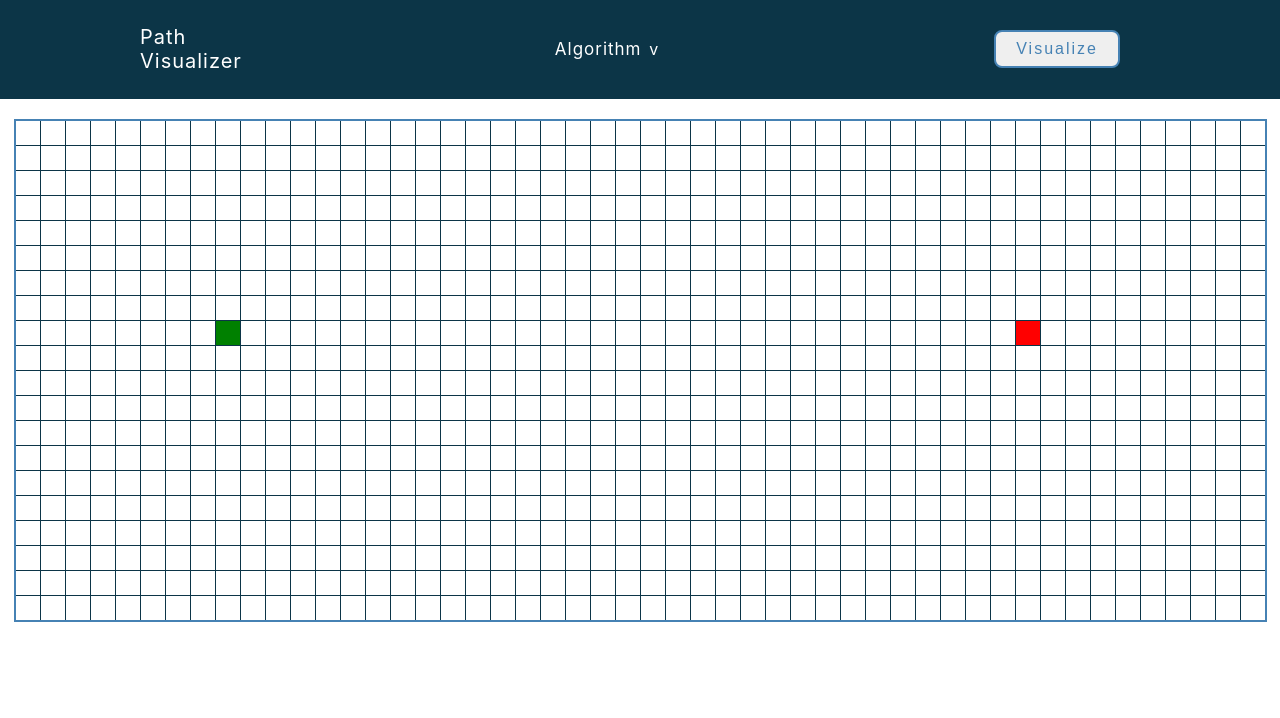
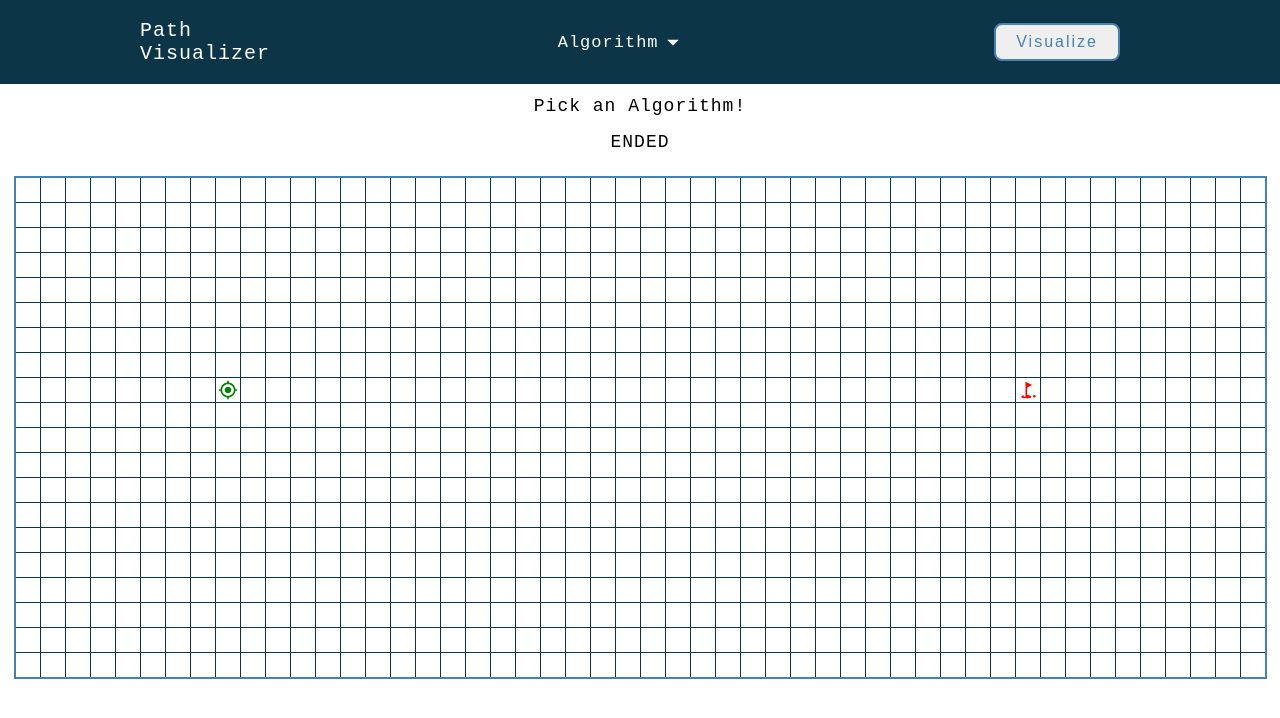
Before and after one commit to Hari01V/path-visualizer, a React (Create React App) app: page / in a window 1280 px wide. Shown: the top 718 px of the page. Built offline with nearby package versions, Linux system fonts and the light colour scheme.

Commit message:
removed interference

```diff
--- a/src/Algorithms/bfs.js
+++ b/src/Algorithms/bfs.js
@@ -1,4 +1,4 @@
-const visualize_BFS = (board) => {
+const visualize_BFS = (board, setVisualizing) => {
   let no_of_rows = board.length;
   let no_of_cols = board[0].length;
 
@@ -53,6 +53,9 @@ const visualize_BFS = (board) => {
     let { row, col } = path[i];
     setTimeout(() => {
       document.querySelector(`#cell-${row}-${col} .cell`).classList.add("path");
+      if (i == 0) {
+        setVisualizing(false);
+      }
     }, wait_time_factor * time_count);
     time_count++;
   }
--- a/src/App.css
+++ b/src/App.css
@@ -1,3 +1,4 @@
 .App{
   width: 100%;
+  font-family: monospace;
 }
--- a/src/Components/Cell.js
+++ b/src/Components/Cell.js
@@ -1,4 +1,6 @@
 import React from 'react';
+import GpsFixedIcon from '@material-ui/icons/GpsFixed';
+import GolfCourseIcon from '@material-ui/icons/GolfCourse';
 
 import '../styles/Cell.css';
 
@@ -7,7 +9,7 @@ export default function Cell(props) {
   let { onClick, onMouseEnter, onMouseDown, onMouseUp, onMouseLeave } = props;
   let { row, col, isStart, isEnd, isWall, isVisited } = props.cell;
 
-  let class_name = `cell ${isStart ? "start" : ""} ${isEnd ? "end" : ""} ${isWall ? "wall" : ""} ${isVisited ? "visited" : ""}`;
+  let class_name = `cell ${isStart ? "start" : ""} ${isEnd ? "end" : ""} ${isWall ? "wall" : ""}`;
 
   if (row === 0 && col === 0) {
     console.log("rerendered");
@@ -20,6 +22,8 @@ export default function Cell(props) {
       onMouseDown={onMouseDown}
       onMouseUp={onMouseUp}
       onMouseLeave={onMouseLeave}>
+      {isEnd ? <GolfCourseIcon /> : ""}
+      {isStart ? <GpsFixedIcon /> : ""}
     </div>
   )
 }
--- a/src/Components/Dropdown.js
+++ b/src/Components/Dropdown.js
@@ -1,4 +1,5 @@
 import React, { useEffect, useState } from 'react';
+import ArrowDropDownIcon from '@material-ui/icons/ArrowDropDown';
 
 import '../styles/Dropdown.css';
 
@@ -15,8 +16,10 @@ export default function Dropdown(props) {
   }
   useEffect(() => {
     document.addEventListener('mousedown', (event) => {
-      if (event.target.parentNode.id !== `dropdown-${title}` && event.target.parentNode.className !== `dropdown-list`) {
-        setOpen(false);
+      if (event.target && event.target.parentNode) {
+        if (event.target.parentNode.id !== `dropdown-${title}` && event.target.parentNode.className !== `dropdown-list`) {
+          setOpen(false);
+        }
       }
     })
   }, []);
@@ -32,7 +35,7 @@ export default function Dropdown(props) {
       onClick={handleClick}
       style={isOpen ? { background: '#002433' } : {}}
       aria-controls="simple-menu" aria-haspopup="true">
-      <div className="dropdown-title">{title} <span>v</span></div>
+      <div className="dropdown-title">{title} <ArrowDropDownIcon /></div>
       <ul className="dropdown-list" style={isOpen ? { display: 'block' } : { display: 'none' }}>
         {list.map((item) =>
           <li className="dropdown-list-item"
--- a/src/Components/Navbar.js
+++ b/src/Components/Navbar.js
@@ -12,7 +12,7 @@ export default function Navbar(props) {
 
   return (
     <div className="navbar">
-      <h1 className="navbar-brand">Path <br></br>Visualizer</h1>
+      <a href="/" className="navbar-brand">Path <br></br>Visualizer</a>
       <div className="navbar-content">
         <div className="content-1">
         </div>
--- a/src/Components/PathFinder.js
+++ b/src/Components/PathFinder.js
@@ -23,6 +23,12 @@ let OPTIONS = {
   ]
 }
 
+let ALGO_DESC = {
+  "": "Pick an Algorithm!",
+  "bfs": "Breath-first Search is <strong>unweighted</strong> and <strong>guarantees</strong> the shortest path!",
+  "dijkstra": "Dijkstra's Algorithm is <strong>weighted</strong> and <strong>guarantees</strong> the shortest path!"
+}
+
 export default function PathFinder(props) {
 
   let { row, col, initial_start, initial_end } = props;
@@ -33,7 +39,8 @@ export default function PathFinder(props) {
   const [end, setEnd] = useState(initial_end);
   const [isStartRelocating, setStartRelocation] = useState(false);
   const [isEndRelocating, setEndRelocation] = useState(false);
-  const [algorithm, setAlgorithm] = useState("bfs");
+  const [algorithm, setAlgorithm] = useState("");
+  const [isVisualizing, setVisualizing] = useState(false);
 
   const createBoard = () => {
     board = [];
@@ -85,7 +92,12 @@ export default function PathFinder(props) {
     createBoard();
   }, [])
 
+  useEffect(() => {
+    document.querySelector(".algo-desc").innerHTML = ALGO_DESC[algorithm];
+  }, [algorithm])
+
   const visualize = () => {
+    if (!isVisualizing) {
       for (let i = 0; i < board.length; i++) {
         for (let j = 0; j < board[0].length; j++) {
           board[i][j].isVisited = false;
@@ -96,14 +108,24 @@ export default function PathFinder(props) {
 
       const currAlgorithm = OPTIONS.algorithm.find(item => item.value === algorithm);
       if (currAlgorithm) {
-      currAlgorithm.method(board);
+        setVisualizing(true);
+        currAlgorithm.method(board, setVisualizing);
+      } else {
+        const element = document.querySelector(".algo-desc");
+        element.style.transform = "scale(1.1)";
+        element.style.color = 'red';
+        setTimeout(() => {
+          element.style.transform = "scale(1)";
+          element.style.color = 'black';
+        }, 1000);
+      }
     }
   }
 
   const handleClick = (event, row, col) => {
     let cell = board[row][col];
     let { isStart, isEnd, isVisited, isWall } = cell;
-    if (!isStart && !isEnd) {
+    if (!isVisualizing && !isStart && !isEnd) {
       event.target.classList.remove("visited");
       event.target.classList.remove("path");
       board[row][col].isVisited = false;
@@ -115,7 +137,7 @@ export default function PathFinder(props) {
   const handleMouseEnter = (event, row, col) => {
     let cell = board[row][col];
     let { isStart, isEnd, isVisited, isWall } = cell;
-    if (isMouseDown) {
+    if (!isVisualizing && isMouseDown) {
       if (!isStart && !isEnd && !isStartRelocating && !isEndRelocating) {
         event.target.classList.remove("path");
         event.target.classList.remove("visited");
@@ -125,13 +147,11 @@ export default function PathFinder(props) {
       } else if (isStartRelocating && !isEnd) {
         board[start.row][start.col].isStart = false;
         setStart({ row: row, col: col });
-        // event.target.classList.add("shrink");
         board[row][col].isStart = true;
         board[row][col].isWall = false;
       } else if (isEndRelocating && !isStart) {
         board[end.row][end.col].isEnd = false;
         setEnd({ row: row, col: col });
-        // event.target.classList.add("shrink");
         board[row][col].isEnd = true;
         board[row][col].isWall = false;
       }
@@ -141,18 +161,18 @@ export default function PathFinder(props) {
   const handleMouseDown = (event, row, col) => {
     let cell = board[row][col];
     let { isStart, isEnd, isVisited, isWall } = cell;
+    if (!isVisualizing) {
       if (isStart) {
-      // event.target.classList.add("shrink");
         setStartRelocation(true);
         board[row][col].isStart = false;
         // setMatrix([...matrix, [...matrix[row], { ...matrix[row][col], isStart: false }]]);
         setMatrix(board);
       } else if (isEnd) {
-      // event.target.classList.add("shrink");
         setEndRelocation(true);
         board[row][col].isEnd = false;
         // setMatrix([...matrix, [...matrix[row], { ...matrix[row][col], isEnd: false }]]);
         setMatrix(board);
+      }
     }
   }
 
@@ -165,9 +185,9 @@ export default function PathFinder(props) {
   const handleMouseUp = (event, row, col) => {
     let cell = board[row][col];
     let { isStart, isEnd, isVisited, isWall } = cell;
+    if (!isVisualizing) {
       if (isStartRelocating) {
         if (!isEnd) {
-        // event.target.classList.remove("shrink");
           setStart({ row: row, col: col });
           board[row][col].isStart = true;
           board[row][col].isWall = false;
@@ -176,7 +196,6 @@ export default function PathFinder(props) {
       }
       if (isEndRelocating) {
         if (!isStart) {
-        // event.target.classList.remove("shrink");
           setEnd({ row: row, col: col });
           board[row][col].isEnd = true;
           board[row][col].isWall = false;
@@ -184,11 +203,13 @@ export default function PathFinder(props) {
         setEndRelocation(false);
       }
     }
+  }
 
   return (
     <div className="path-finder">
       <Navbar visualize={visualize} setAlgorithm={setAlgorithm} OPTIONS={OPTIONS} />
-
+      <div className="algo-desc"></div>
+      <div className="search-result">{isVisualizing ? "IN PROCESS" : "ENDED"}</div>
       <div className="board">
         <table>
           <tbody className="board-table">
--- a/src/styles/Cell.css
+++ b/src/styles/Cell.css
@@ -3,12 +3,19 @@
   height: 100%;
   user-select: none;
   transition: transform 1s;
+  display: flex;
+  justify-content: center;
+  align-items: center;
+}
+.cell svg{
+  width: 20px;
+  height: 20px;
 }
 .cell.start{
-  background: green !important;
+  color: green;
 }
 .cell.end{
-  background: red !important;
+  color: red;
 }
 .cell.wall{
   background: #0c3547;
@@ -21,9 +28,6 @@
 .cell.path{
   background: rgb(255, 255, 91);
   animation: grow 0.3s 0s;
-}
-.cell.shrink{
-  transform: scale(0.2);
 }
 
 @keyframes grow{
--- a/src/styles/Dropdown.css
+++ b/src/styles/Dropdown.css
@@ -1,6 +1,5 @@
 .dropdown{
   color: white;
-  padding: 0px 8px;
   margin: 0px 12px;
   cursor: pointer;
   position: relative;
@@ -11,12 +10,14 @@
   font-size: 17px;
   font-weight: 400;
   letter-spacing: 1px;
-  padding: 8px 16px;
+  padding: 8px 24px;
   user-select: none;
+  display: flex;
+  align-items: center;
 }
-.dropdown-title span{
-  font-size: 16px;
-  margin: 2px;
+.dropdown-title svg{
+  width: 28px;
+  height: 28px;
 }
 .dropdown:hover{
   background: #002433;
@@ -32,6 +33,7 @@
   top: 100%;
   left: 50%;
   transform: translate(-50%, 0);
+  z-index: 100;
 }
 .dropdown-list .dropdown-list-item{
   padding: 6px 12px;
--- a/src/styles/Navbar.css
+++ b/src/styles/Navbar.css
@@ -9,9 +9,11 @@
   align-items: center;
 }
 .navbar-brand{
+  color: white;
   font-size: 20px;
   font-weight: 400;
   letter-spacing: 1px;
+  text-decoration: none;
 }
 .navbar-content{
   max-width: 100%;
--- a/src/styles/PathFinder.css
+++ b/src/styles/PathFinder.css
@@ -2,6 +2,23 @@
   width: 100%;
   display: flex;
   flex-direction: column;
+}
+.path-finder .algo-desc{
+  padding: 0 60px;
+  margin: 12px 140px;
+  text-align: center;
+  font-size: 18px;
+  font-family: monospace;
+  letter-spacing: 1px;
+  transition: transform 1s;
+}
+.path-finder .search-result{
+  padding: 4px 80px;
+  margin: 0 140px;
+  text-align: center;
+  font-size: 18px;
+  font-family: monospace;
+  letter-spacing: 1px;
 }
 
 .board{
```
Lines whose indentation alone changed are shown as unchanged.
